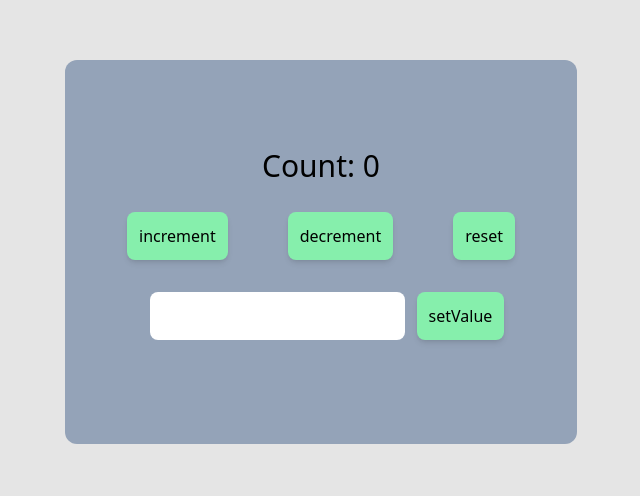
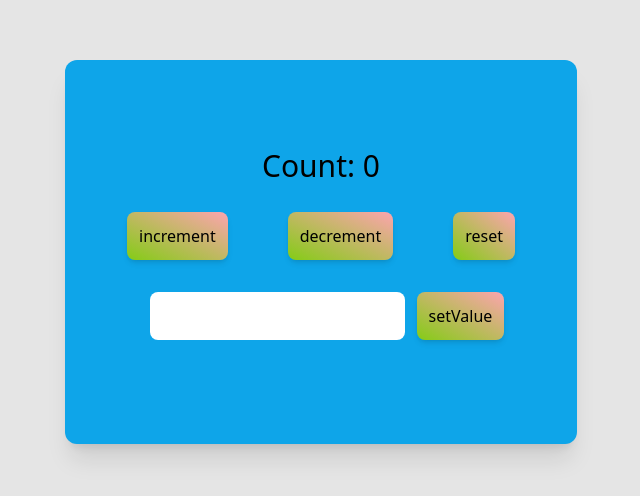
Before and after one commit to horlayeanca/Counter-App, a React (Create React App) app: page / in a window 1280 px wide. Shown: the part 148-644 px from the top of the page, without its empty margins (319-959 px from the left). Built offline with nearby package versions, Linux system fonts and the light colour scheme.

Commit message:
refactoring

```diff
--- a/src/components/Counter.jsx
+++ b/src/components/Counter.jsx
@@ -19,23 +19,23 @@ function Counter() {
 
   return (
     <div className="bg-neutral-200 w-full h-screen flex items-center">
-      <div className="flex flex-col p-4 max-w-lg h-96 mx-auto rounded-xl w-full justify-center items-center bg-slate-400">
+      <div className="flex flex-col p-4 max-w-lg h-96 mx-auto rounded-xl w-full justify-center items-center bg-sky-500 shadow-xl">
         <h1 className="text-3xl pb-3">Count: {count}</h1>
         <div className="flex flex-row flex-wrap flex-initial p-4 justify-around">
           <button
-            className="bg-green-300 p-3 rounded-lg shadow-md hover:bg-slate-600 duration-300 hover:scale-105"
+            className="bg-gradient-to-tr from-lime-500 to-rose-300 p-3 rounded-lg shadow-md hover:bg-slate-600 duration-300 hover:scale-105"
             onClick={() => dispatch("increment")}
           >
             increment
           </button>
           <button
-            className="bg-green-300 p-3 rounded-lg shadow-md hover:bg-slate-600 duration-300 hover:scale-105"
+            className="bg-gradient-to-tr from-lime-500 to-rose-300 p-3 rounded-lg shadow-md hover:bg-slate-600 duration-300 hover:scale-105"
             onClick={() => dispatch("decrement")}
           >
             decrement
           </button>
           <button
-            className="bg-green-300 p-3 rounded-lg shadow-md hover:bg-slate-600 duration-300 hover:scale-105"
+            className="bg-gradient-to-tr from-lime-500 to-rose-300 p-3 rounded-lg shadow-md hover:bg-slate-600 duration-300 hover:scale-105"
             onClick={() => dispatch("reset")}
           >
             reset
@@ -47,7 +47,7 @@ function Counter() {
               onChange={(e) => dispatch("setValue")}
             />
             <button
-              className="bg-green-300 p-3 rounded-lg shadow-md hover:bg-slate-600 duration-300 hover:scale-105"
+              className="bg-gradient-to-tr from-lime-500 to-rose-300 p-3 rounded-lg shadow-md hover:bg-slate-600 duration-300 hover:scale-105"
               onClick={(e) => dispatch()}
             >
               setValue
```
